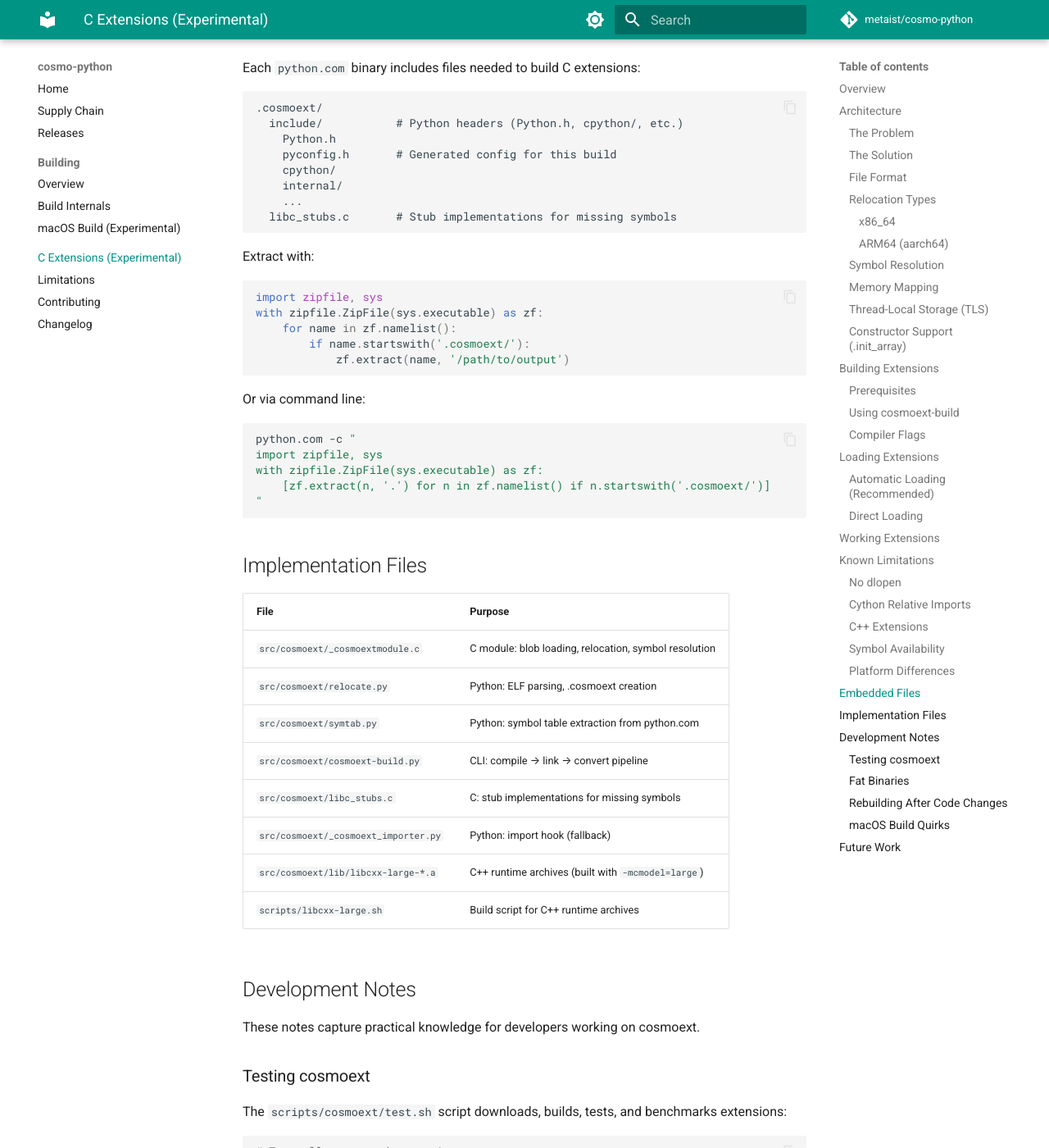
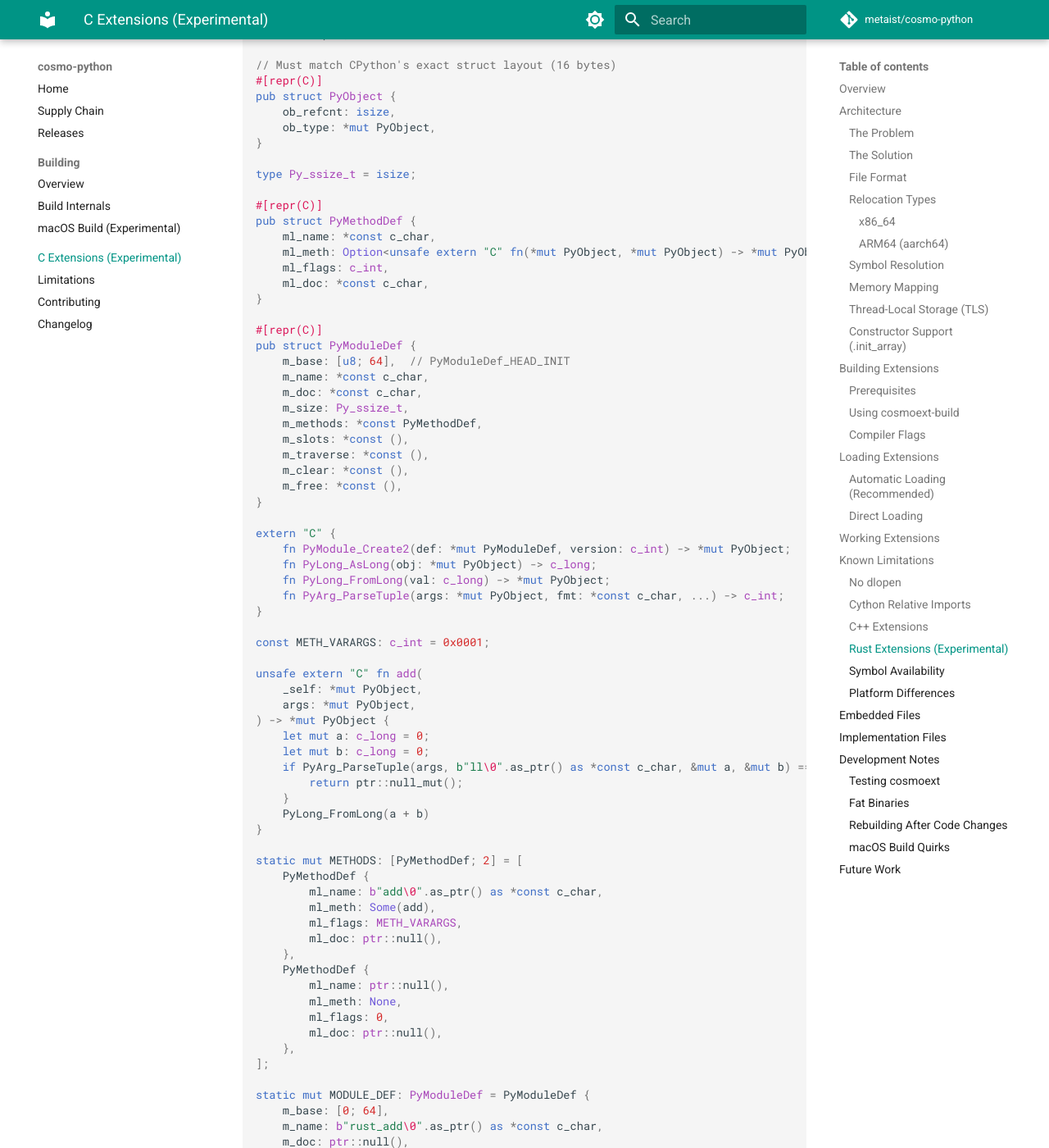
Before and after one commit to metaist/cosmo-python, an MkDocs documentation site: the page built from docs/cosmoext.md, in a window 1280 px wide and 1400 px high, scrolled down 11278 px. Shown: the whole window at 82% size. Built offline with MkDocs 1.6.1 and Material for MkDocs 9.7.7, drawn with Linux system fonts in a browser that asks for light colours; comment, search, counter and statistics services are not loaded; some of the changed text lies outside the part shown.

Commit message:
update: document no_std Rust extensions in cosmoext.md
Add comprehensive documentation for the working no_std Rust path:
- Full example with PyObject struct layout
- Cargo.toml configuration
- Build steps (cargo → ar → cosmoext-build)
- Clear warnings about PyO3 limitations

This documents what works today while #116 tracks full PyO3 support.

Co-Authored-By: Claude <noreply@anthropic.com>

````diff
--- a/docs/cosmoext.md
+++ b/docs/cosmoext.md
@@ -457,6 +457,162 @@ PyMODINIT_FUNC PyInit_stltest(void) {
 }
 ```
 
+### Rust Extensions (Experimental)
+
+!!! warning "no_std only"
+    Full PyO3/Rust support is blocked by `compiler_builtins` requirements.
+    Only `#![no_std]` Rust extensions work currently. See [#116](https://github.com/metaist/cosmo-python/issues/116).
+
+**What works:**
+
+- `#![no_std]` Rust code with raw Python C API calls
+- Basic types (integers, floats, booleans)
+- Pure computation (no I/O, no threads, no allocator)
+
+**What doesn't work:**
+
+- PyO3 or other high-level Rust-Python bindings
+- Rust standard library (`std::`)
+- Panic unwinding
+- Any crate that depends on `std` or `compiler_builtins`
+
+**Example `no_std` Rust extension:**
+
+```rust
+// lib.rs
+#![no_std]
+#![allow(non_camel_case_types)]
+
+use core::ffi::{c_char, c_int, c_long};
+use core::ptr;
+
+// Must match CPython's exact struct layout (16 bytes)
+#[repr(C)]
+pub struct PyObject {
+    ob_refcnt: isize,
+    ob_type: *mut PyObject,
+}
+
+type Py_ssize_t = isize;
+
+#[repr(C)]
+pub struct PyMethodDef {
+    ml_name: *const c_char,
+    ml_meth: Option<unsafe extern "C" fn(*mut PyObject, *mut PyObject) -> *mut PyObject>,
+    ml_flags: c_int,
+    ml_doc: *const c_char,
+}
+
+#[repr(C)]
+pub struct PyModuleDef {
+    m_base: [u8; 64],  // PyModuleDef_HEAD_INIT
+    m_name: *const c_char,
+    m_doc: *const c_char,
+    m_size: Py_ssize_t,
+    m_methods: *const PyMethodDef,
+    m_slots: *const (),
+    m_traverse: *const (),
+    m_clear: *const (),
+    m_free: *const (),
+}
+
+extern "C" {
+    fn PyModule_Create2(def: *mut PyModuleDef, version: c_int) -> *mut PyObject;
+    fn PyLong_AsLong(obj: *mut PyObject) -> c_long;
+    fn PyLong_FromLong(val: c_long) -> *mut PyObject;
+    fn PyArg_ParseTuple(args: *mut PyObject, fmt: *const c_char, ...) -> c_int;
+}
+
+const METH_VARARGS: c_int = 0x0001;
+
+unsafe extern "C" fn add(
+    _self: *mut PyObject,
+    args: *mut PyObject,
+) -> *mut PyObject {
+    let mut a: c_long = 0;
+    let mut b: c_long = 0;
+    if PyArg_ParseTuple(args, b"ll\0".as_ptr() as *const c_char, &mut a, &mut b) == 0 {
+        return ptr::null_mut();
+    }
+    PyLong_FromLong(a + b)
+}
+
+static mut METHODS: [PyMethodDef; 2] = [
+    PyMethodDef {
+        ml_name: b"add\0".as_ptr() as *const c_char,
+        ml_meth: Some(add),
+        ml_flags: METH_VARARGS,
+        ml_doc: ptr::null(),
+    },
+    PyMethodDef {
+        ml_name: ptr::null(),
+        ml_meth: None,
+        ml_flags: 0,
+        ml_doc: ptr::null(),
+    },
+];
+
+static mut MODULE_DEF: PyModuleDef = PyModuleDef {
+    m_base: [0; 64],
+    m_name: b"rust_add\0".as_ptr() as *const c_char,
+    m_doc: ptr::null(),
+    m_size: -1,
+    m_methods: unsafe { METHODS.as_ptr() },
+    m_slots: ptr::null(),
+    m_traverse: ptr::null(),
+    m_clear: ptr::null(),
+    m_free: ptr::null(),
+};
+
+#[no_mangle]
+pub unsafe extern "C" fn PyInit_rust_add() -> *mut PyObject {
+    PyModule_Create2(&mut MODULE_DEF, 3)  // PYTHON_API_VERSION
+}
+
+#[panic_handler]
+fn panic(_info: &core::panic::PanicInfo) -> ! {
+    loop {}
+}
+```
+
+**Cargo.toml:**
+
+```toml
+[package]
+name = "rust_add"
+version = "0.1.0"
+edition = "2021"
+
+[lib]
+crate-type = ["staticlib"]
+
+[profile.release]
+panic = "abort"
+lto = true
+```
+
+**Build steps:**
+
+```bash
+# 1. Build static library (requires nightly + custom target)
+cargo +nightly build --release --target x86_64-unknown-linux-musl \
+    -Z build-std=core -Z build-std-features=panic_immediate_abort
+
+# 2. Extract .o from .a
+ar x target/x86_64-unknown-linux-musl/release/librust_add.a rust_add*.o
+
+# 3. Process with cosmoext-build
+python3 cosmoext-build.py --python python.com -o rust_add.cosmoext rust_add*.o
+```
+
+**Usage:**
+
+```python
+import _cosmoext
+rust_add = _cosmoext.load("rust_add.cosmoext")
+print(rust_add.add(2, 3))  # 5
+```
+
 ### Symbol Availability
 
 Only symbols exported from python.com are available. If an extension needs a symbol
````
Also changed, not shown: .cspell.json.
